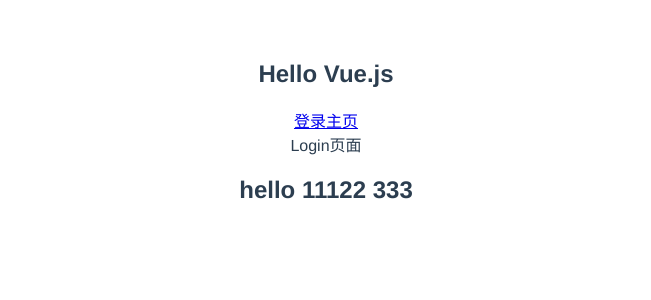
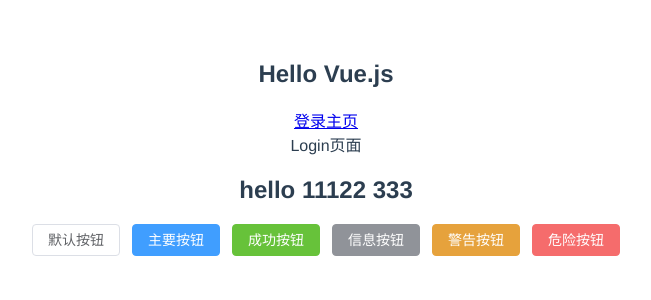
Before and after one commit to xionglp/ls-vue3ts-cms, a Vue app: page /#/login in a window 1280 px wide. Shown: the top 300 px of the page, without its empty margins (314-965 px from the left). Built offline with nearby package versions, Linux system fonts and the light colour scheme.

Commit message:
feat(element-plus): element-plus add

```diff
--- a/src/App.vue
+++ b/src/App.vue
@@ -3,6 +3,13 @@
   <router-link to="/login">登录</router-link>
   <router-link to="/main">主页</router-link>
   <router-view></router-view>
+
+  <el-button>默认按钮</el-button>
+  <el-button type="primary">主要按钮</el-button>
+  <el-button type="success">成功按钮</el-button>
+  <el-button type="info">信息按钮</el-button>
+  <el-button type="warning">警告按钮</el-button>
+  <el-button type="danger">危险按钮</el-button>
 </template>
 
 <script lang="ts">
--- a/src/main.ts
+++ b/src/main.ts
@@ -3,7 +3,11 @@
 import router from "@/router/index"
 import store from "@/store/index"
 
+import ElementPlus from "element-plus"
+import "element-plus/theme-chalk/index.css"
+
 const app = createApp(App)
 app.use(router)
 app.use(store)
+app.use(ElementPlus)
 app.mount("#app")
```
